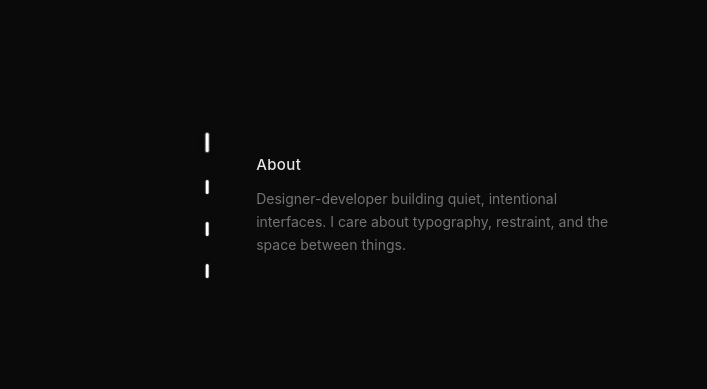
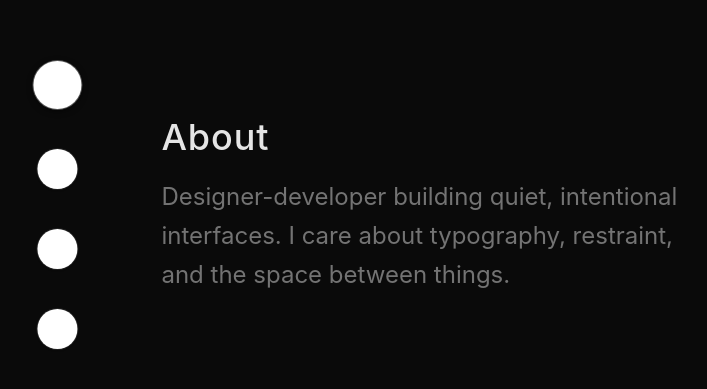
Before and after one commit to muhammadsaleh14/portfolio, a React (Vite) app: page / in a window 1280 px wide. Shown: the part 195-584 px from the top of the page, without its empty margins (180-887 px from the left). Built offline with nearby package versions, Linux system fonts and the light colour scheme.

Commit message:
increased text size

```diff
--- a/src/components/Dot.tsx
+++ b/src/components/Dot.tsx
@@ -9,13 +9,13 @@ export function Dot({ label, isActive, onClick }: DotProps) {
     <button
       type="button"
       className={[
-        'w-[3px] cursor-pointer rounded-full border-none bg-white p-0 transition-all duration-200 ease-out',
+        'cursor-pointer rounded-full border-none bg-white p-0 transition-all duration-200 ease-out',
         'shadow-[0_0_0_1px_rgba(255,255,255,0.1),0_1px_2px_rgba(0,0,0,0.4)]',
-        'hover:scale-y-[1.15] hover:shadow-[0_0_0_1px_rgba(255,255,255,0.22),0_2px_4px_rgba(0,0,0,0.5)]',
+        'hover:scale-110 hover:shadow-[0_0_0_1px_rgba(255,255,255,0.22),0_2px_4px_rgba(0,0,0,0.5)]',
         'focus-visible:outline focus-visible:outline-1 focus-visible:outline-offset-[6px] focus-visible:outline-white/25',
         isActive
-          ? 'h-[19px] shadow-[0_0_0_1px_rgba(255,255,255,0.3),0_2px_6px_rgba(0,0,0,0.6)]'
-          : 'h-3.5',
+          ? 'size-12 shadow-[0_0_0_1px_rgba(255,255,255,0.3),0_2px_6px_rgba(0,0,0,0.6)]'
+          : 'size-10',
       ].join(' ')}
       aria-label={label}
       aria-current={isActive ? 'true' : undefined}
--- a/src/components/DotNav.tsx
+++ b/src/components/DotNav.tsx
@@ -9,7 +9,7 @@ type DotNavProps = {
 
 export function DotNav({ sections, activeIndex, onSelect }: DotNavProps) {
   return (
-    <nav className="flex flex-col items-center gap-7" aria-label="Portfolio sections">
+    <nav className="flex flex-col items-center gap-10" aria-label="Portfolio sections">
       {sections.map((section, index) => (
         <Dot
           key={section.id}
--- a/src/components/PortfolioLayout.tsx
+++ b/src/components/PortfolioLayout.tsx
@@ -8,7 +8,7 @@ type PortfolioLayoutProps = {
 export function PortfolioLayout({ navigation, detail }: PortfolioLayoutProps) {
   return (
     <main className="grid min-h-svh w-full place-items-center overflow-hidden bg-neutral-950">
-      <div className="flex -translate-x-[12%] items-center gap-12 max-sm:-translate-x-[6%] max-sm:gap-8">
+      <div className="flex -translate-x-[12%] items-center gap-20 max-sm:-translate-x-[6%] max-sm:gap-12">
         {navigation}
         {detail}
       </div>
--- a/src/components/SectionDetail.tsx
+++ b/src/components/SectionDetail.tsx
@@ -9,13 +9,13 @@ export function SectionDetail({ section }: SectionDetailProps) {
   return (
     <article
       key={section.id}
-      className="w-[min(360px,72vw)] animate-detail-in max-sm:w-[min(280px,58vw)]"
+      className="w-[min(560px,78vw)] animate-detail-in max-sm:w-[min(420px,85vw)]"
       aria-live="polite"
     >
-      <h1 className="mb-3 text-[15px] font-medium tracking-wide text-neutral-200">
+      <h1 className="mb-5 text-4xl font-medium tracking-wide text-neutral-200 max-sm:text-3xl">
         {section.title}
       </h1>
-      <p className="m-0 text-sm leading-relaxed text-neutral-500">{section.body}</p>
+      <p className="m-0 text-2xl leading-relaxed text-neutral-500 max-sm:text-xl">{section.body}</p>
       {section.links && <SectionLinks links={section.links} />}
     </article>
   )
--- a/src/components/SectionLinks.tsx
+++ b/src/components/SectionLinks.tsx
@@ -9,14 +9,14 @@ type SectionLinksProps = {
 
 export function SectionLinks({ links }: SectionLinksProps) {
   return (
-    <ul className="mt-[18px] flex list-none flex-wrap gap-x-4 gap-y-2.5 p-0">
+    <ul className="mt-8 flex list-none flex-wrap gap-x-6 gap-y-3 p-0">
       {links.map((link) => (
         <li key={link.label}>
           <a
             href={link.href}
             target="_blank"
             rel="noreferrer"
-            className="border-b border-white/10 text-[13px] text-neutral-500 no-underline transition-colors duration-200 hover:border-white/25 hover:text-neutral-300"
+            className="border-b border-white/10 text-xl text-neutral-500 no-underline transition-colors duration-200 hover:border-white/25 hover:text-neutral-300 max-sm:text-lg"
           >
             {link.label}
           </a>
```
